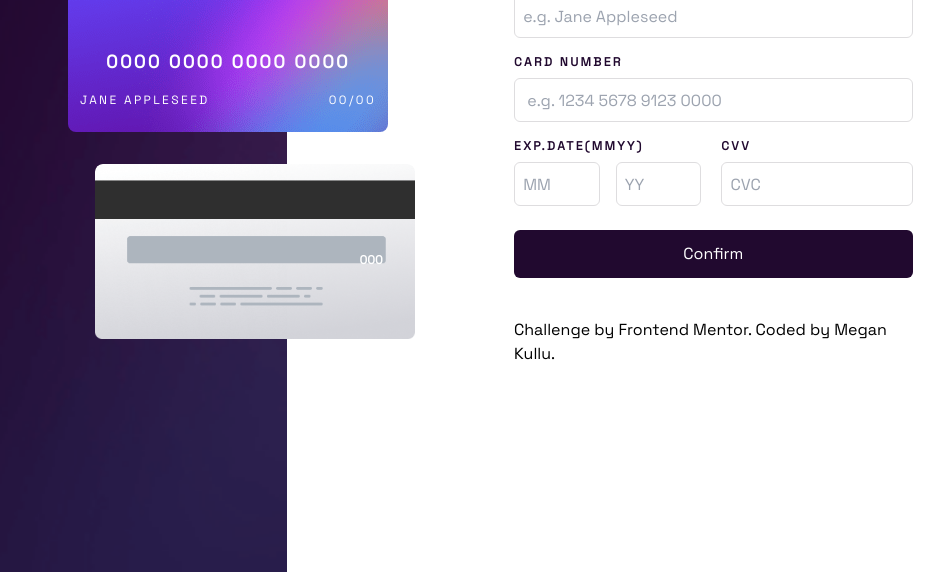
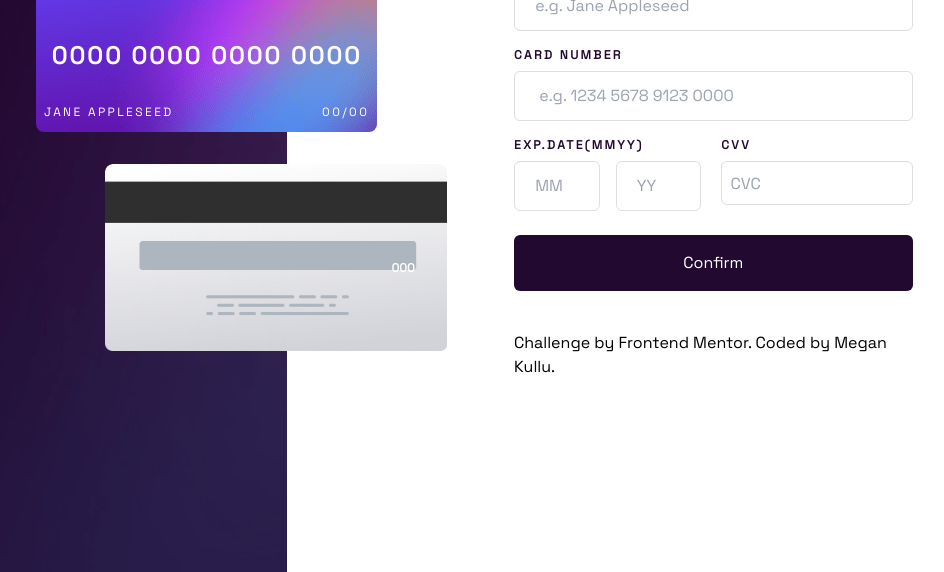
Before and after one commit to MeganKullu/interactive-card-details-main, a website: page index.html in a window 1280 px wide. Shown: the part 228-800 px from the top of the page, without its empty margins (140-1084 px from the left). Drawn offline with Linux system fonts and the light colour scheme.

Commit message:
added padding to inputs and adjusted card sizes

```diff
--- a/index.html
+++ b/index.html
@@ -21,7 +21,7 @@
     <aside class="basis-1/3  bg-[url('/images/bg-main-mobile.png')] lg:bg-[url(/images/bg-main-desktop.png')] bg-no-repeat h-full bg-cover flex-col pt-8 lg:pt-0 lg:flex lg:flex-col-reverse lg:place-content-center">
 
       <div
-        class=" bg-no-repeat rounded-lg bg-[url('/images/bg-card-back.png')] bg-contain mr-2 ml-24 h-36 lg:h-48 lg:w-3/4 w-2/3 self-end flex flex-col place-content-center place-items-end lg:mb-24 lg:-mr-32 relative z-2 ">
+        class=" bg-no-repeat rounded-lg bg-[url('/images/bg-card-back.png')] bg-contain mr-2 ml-24 h-36 lg:h-52 lg:w-4/5 w-2/3 self-end flex flex-col place-content-center place-items-end lg:mb-24 lg:-mr-40 relative z-2 ">
         <div class=" text-white font-bold pr-8 text-xs">
           <p>000</p>
         </div>
@@ -29,12 +29,12 @@
       </div>
 
       <div
-        class="relative p-3 lg:p-0 -mt-16 z-2 h-36 lg:h-48 w-2/3 lg:w-3/4  ml-4 bg-no-repeat rounded-lg bg-[url('/images/bg-card-front.png')]  lg:ml-52 lg:mb-8 lg:mt-12">
+        class="relative p-3 lg:p-2 -mt-16 z-2 h-36 lg:h-52 w-2/3 lg:w-4/5  ml-4 bg-no-repeat rounded-lg bg-[url('/images/bg-card-front.png')]  lg:ml-44 lg:mb-8 lg:mt-12">
         <div class="pt-1"><img src="/images/card-logo.svg" height="50px" width="50px" alt=""></div>
-        <div class="font-bold text-white text-center pt-10 lg:pt-16 spacing lg:text-lg">
+        <div class="font-bold lg:font-semibold text-white text-center pt-10 lg:pt-16 lg:mt-3 spacing lg:text-2xl">
           <p>0000 0000 0000 0000</p>
         </div>
-        <div class="flex place-content-between text-white pt-4 spacing text-xs">
+        <div class="flex place-content-between text-white pt-4 lg:pt-8 lg:pb-2  spacing text-xs">
           <div>
             <p>JANE APPLESEED</p>
           </div>
@@ -52,14 +52,14 @@
         <section class="flex flex-col mb-4 mt-8">
           <label class="text-very-dark-violet text-xs spacing font-bold pb-2 " for="cardholderName">CARDHOLDER
             NAME</label>
-          <input autocomplete="off"class=" hover:border-very-dark-violet hover:border border rounded-md border-light-grayish-violet h-11" type="text" id="cardholderName"
+          <input autocomplete="off"class=" hover:border-very-dark-violet hover:border border rounded-md border-light-grayish-violet p-3 " type="text" id="cardholderName"
             placeholder="&nbsp;&nbsp;e.g. Jane Appleseed">
           <small class="text-xs text-red-600" id="cardholderNameError"></small>
         </section>
 
         <section class=" flex flex-col mb-4">
           <label class="text-very-dark-violet text-xs spacing font-bold pb-2 " for="cardNumber">CARD NUMBER</label>
-          <input  autocomplete="off"class="hover:border-very-dark-violet hover:border border rounded-md border-light-grayish-violet h-11" type="number" id="cardNumber"
+          <input  autocomplete="off"class="hover:border-very-dark-violet hover:border border rounded-md border-light-grayish-violet p-3" type="number" id="cardNumber"
             placeholder="&nbsp;&nbsp; e.g. 1234 5678 9123 0000">
           <small class="text-xs text-red-600" id="cardNumberError"></small>
         </section>
@@ -70,10 +70,10 @@
             <section class="flex flex-col">
               <label class="text-very-dark-violet text-xs spacing font-bold pb-2">EXP.DATE(MMYY)</label>
               <div class="flex gap-1">
-                <input autocomplete="off"class="hover:border-very-dark-violet hover:border  border w-full rounded-md border-light-grayish-violet h-11 mr-2" type="number" id="expDate"
+                <input autocomplete="off"class="hover:border-very-dark-violet hover:border  border w-full rounded-md border-light-grayish-violet p-3 mr-2" type="number" id="expDate"
                   placeholder="&nbsp;&nbsp;MM">
                 <small class="text-xs text-red-600" id="expDateError"></small>
-                <input autocomplete="off"class="hover:border-very-dark-violet hover:border  border w-full rounded-md border-light-grayish-violet h-11" type="number" id="mmYy"
+                <input autocomplete="off"class="hover:border-very-dark-violet hover:border  border w-full rounded-md border-light-grayish-violet p-3" type="number" id="mmYy"
                   placeholder="&nbsp;&nbsp;YY">
                 <small class="text-xs text-red-600" id="expDateError"></small>
               </div>
@@ -94,7 +94,7 @@
         </div>
 
         <section class="mt-6 mb-10">
-          <button type="submit" class="bg-very-dark-violet w-full h-12 rounded-md text-center text-white hover:opacity-30 ">Confirm</button>
+          <button type="submit" class="bg-very-dark-violet w-full h-14 rounded-md text-center text-white hover:opacity-30 ">Confirm</button>
         </section>
 
         <section class="attribution">
```
Also changed, not shown: dist/output.css.
